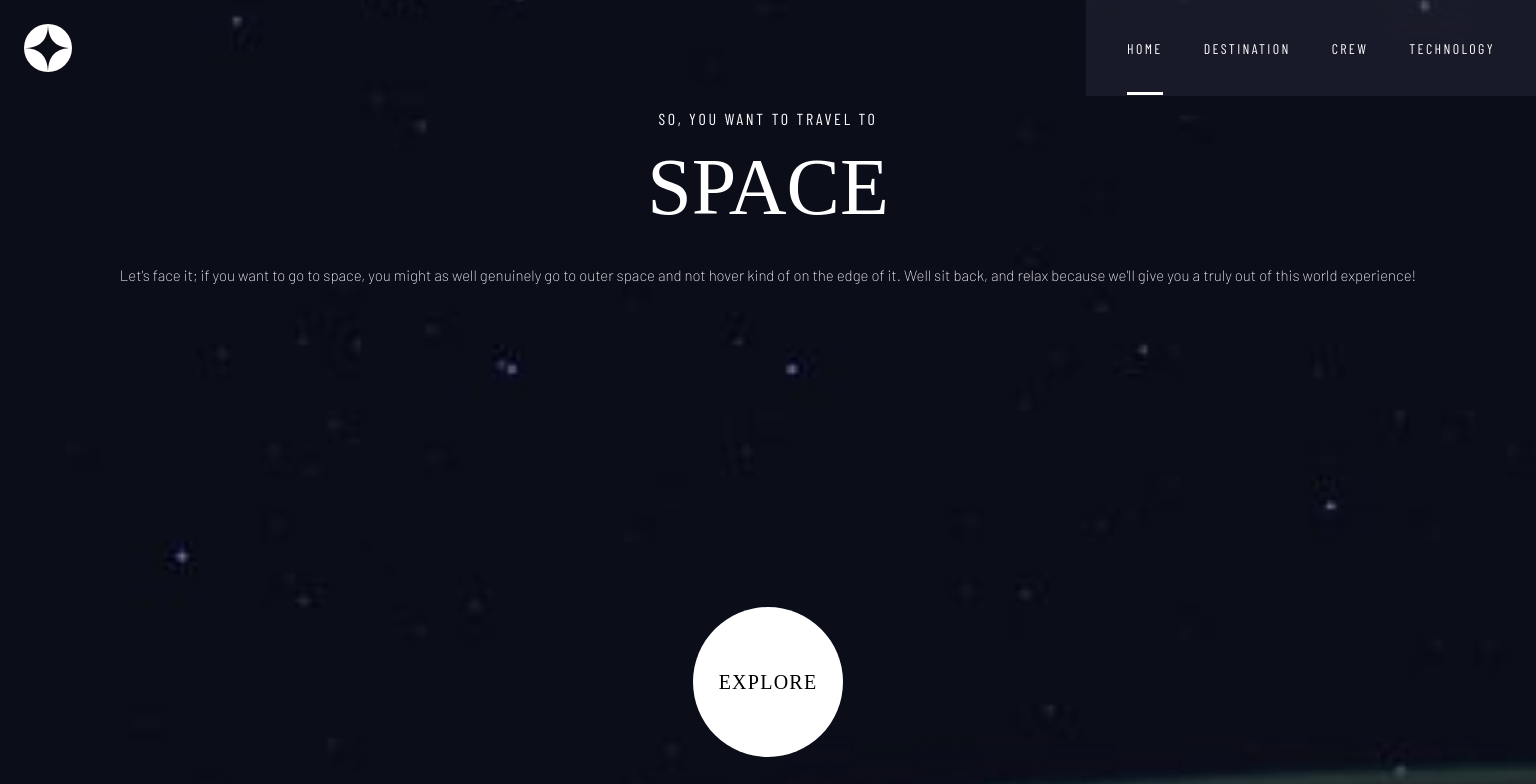
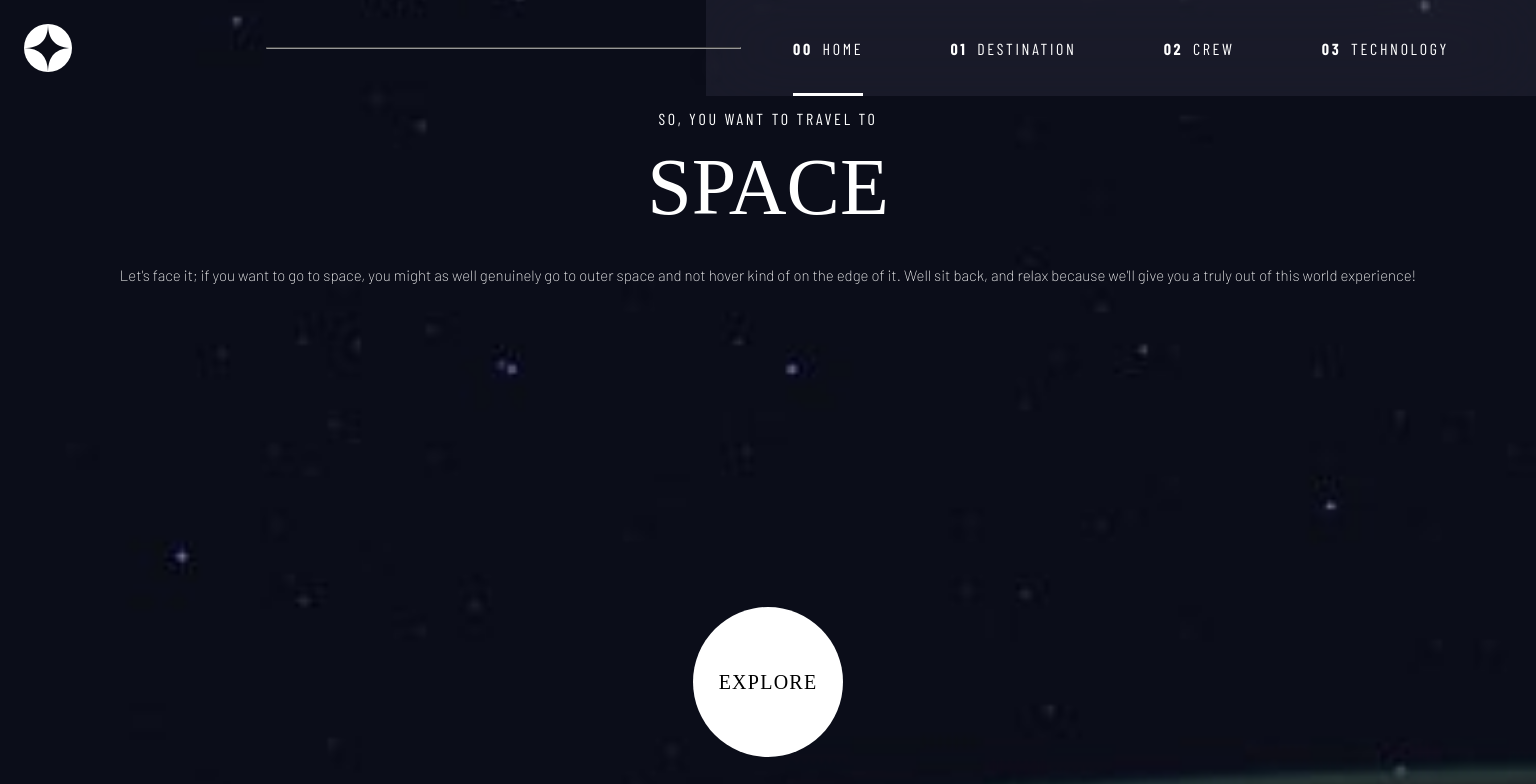
Before and after one commit to KurtisIvey/space-tourism-nextjs, a Next.js app: page / in a window 1536 px wide. Shown: the top 784 px of the page. Built offline with nearby package versions, Linux system fonts and the light colour scheme; a web font is replaced by a local one.

Commit message:
finish desktop res styling for navbar

```diff
--- a/src/components/Navbar/Navbar.css
+++ b/src/components/Navbar/Navbar.css
@@ -97,6 +97,9 @@ nav .slidingMenu ul li:hover::after {
     width: 48px;
     margin: 24px;
   }
+  nav .slidingMenu {
+    display: none;
+  }
   nav .navContainer {
     display: flex;
     color: white;
@@ -146,4 +149,47 @@ nav .slidingMenu ul li:hover::after {
   nav .navContainer ul li:hover::after {
     width: 100%;
   }
+}
+@media screen and (min-width: 1440px) {
+  nav .logo {
+    height: 48px;
+    width: 48px;
+    margin: 24px;
+  }
+  nav .navContainer {
+    position: relative;
+    display: flex;
+    -webkit-backdrop-filter: blur(40px);
+            backdrop-filter: blur(40px);
+    background-color: rgba(102, 106, 131, 0.158);
+    height: 96px;
+    width: 830px;
+    justify-content: center;
+    align-items: center;
+  }
+  nav .navContainer #randoLine {
+    border-color: #979797;
+    position: absolute;
+    z-index: 16;
+    width: 473px;
+    left: -440px;
+  }
+  nav .navContainer ul {
+    font-size: 16px;
+    display: flex;
+  }
+  nav .navContainer ul li {
+    position: relative;
+    text-decoration: none;
+    color: rgb(255, 255, 255);
+    transition: all 0.3s ease;
+    letter-spacing: 2.7px;
+  }
+  nav .navContainer ul li .largeResNavLink {
+    display: flex;
+  }
+  nav .navContainer ul li .largeResNavLink :first-child {
+    margin-right: 9.6px;
+    font-weight: 800;
+  }
 }/*# sourceMappingURL=Navbar.css.map */
--- a/src/components/Navbar/Navbar.scss
+++ b/src/components/Navbar/Navbar.scss
@@ -102,6 +102,9 @@ nav {
             margin: 24px;
 
         }
+        .slidingMenu{
+            display: none;
+        }
         .navContainer{
             display: flex;
             color: white;
@@ -158,3 +161,54 @@ nav {
         }
     }
 }
+
+@media screen and (min-width: 1440px) {
+    nav{
+
+        .logo {
+            height: 48px;
+            width: 48px;
+            margin: 24px;
+
+        }
+
+        .navContainer{
+            position: relative;
+            display: flex;
+            backdrop-filter: blur(40px);
+            background-color: rgba(102, 106, 131, 0.158);
+            height: 96px;
+            width: 830px;
+            justify-content: center;
+            align-items: center;
+            #randoLine{
+                border-color:#979797;
+                position: absolute;
+                z-index: 16;
+                width: 473px;
+                left: -440px;
+
+            }
+            ul{
+                font-size: 16px;
+                display: flex;
+
+                  li  {
+                    position: relative;
+                    text-decoration: none;
+                    color: rgb(255, 255, 255);
+                    transition: all 0.3s ease;
+                    letter-spacing: 2.7px;
+
+                    .largeResNavLink {
+                        display: flex;
+                        :first-child{
+                            margin-right: 9.6px;
+                            font-weight: 800;
+                        }
+                    }
+                  }
+            }
+        }
+    }
+}
--- a/src/components/Navbar/Navbar.tsx
+++ b/src/components/Navbar/Navbar.tsx
@@ -13,11 +13,31 @@ type Props = {
 };
 
 const Navbar = ({ activePage }: Props) => {
+  const [windowWidth, setWindowWidth] = useState<number>(0);
+
+  useEffect(() => {
+    const handleResize = () => {
+      setWindowWidth(window.innerWidth);
+    };
+
+    // Add event listener to track window resize
+    window.addEventListener("resize", handleResize);
+
+    // Initial window width
+    setWindowWidth(window.innerWidth);
+
+    // Clean up the event listener on component unmount
+    return () => {
+      window.removeEventListener("resize", handleResize);
+    };
+  }, []);
+
   // state for managing navbar menu on smaller res to trigger ternary for img to open or close
   const [navbarOpen, setNavbarOpen] = useState<boolean>(false);
   console.log(activePage);
   const toggleNavbar = () => {
     setNavbarOpen(!navbarOpen);
+    console.log(windowWidth);
   };
   return (
     <nav>
@@ -63,23 +83,57 @@ const Navbar = ({ activePage }: Props) => {
           </Link>
         </ul>
       </div>
+      {/* rando line on desktop view */}
       {/* tablet res + nav menu */}
       <div className="navContainer">
+        {windowWidth >= 1440 && <hr id="randoLine" />}
         <ul>
           <Link href={"/"} className="link">
-            <li className={activePage === "home" ? "activePage" : ""}>HOME</li>
+            <li className={activePage === "home" ? "activePage" : ""}>
+              {windowWidth >= 1440 ? (
+                <div className="largeResNavLink">
+                  <div>00</div>
+                  <div>HOME</div>
+                </div>
+              ) : (
+                "TECHNOLOGY"
+              )}
+            </li>
           </Link>
           <Link href={"/Destination"} className="link">
             <li className={activePage === "destination" ? "activePage" : ""}>
-              DESTINATION
+              {windowWidth >= 1440 ? (
+                <div className="largeResNavLink">
+                  <div>01</div>
+                  <div>DESTINATION</div>
+                </div>
+              ) : (
+                "TECHNOLOGY"
+              )}
             </li>
           </Link>
           <Link href={"/Crew"} className="link">
-            <li className={activePage === "crew" ? "activePage" : ""}>CREW</li>
+            <li className={activePage === "crew" ? "activePage" : ""}>
+              {windowWidth >= 1440 ? (
+                <div className="largeResNavLink">
+                  <div>02</div>
+                  <div>CREW</div>
+                </div>
+              ) : (
+                "CREW"
+              )}
+            </li>
           </Link>
           <Link href={"/Technology"} className="link">
             <li className={activePage === "technology" ? "activePage" : ""}>
-              TECHNOLOGY
+              {windowWidth >= 1440 ? (
+                <div className="largeResNavLink">
+                  <div>03</div>
+                  <div>TECHNOLOGY</div>
+                </div>
+              ) : (
+                "TECHNOLOGY"
+              )}
             </li>
           </Link>
         </ul>
```
Also changed, not shown: 1 other file (tests, documents, lock files or other folders).
